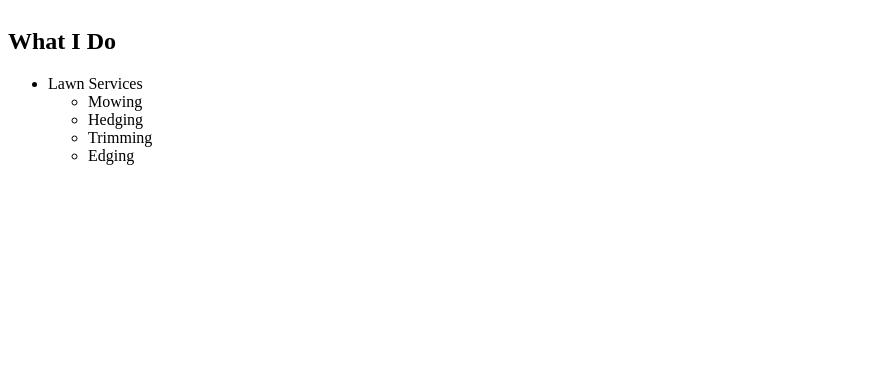
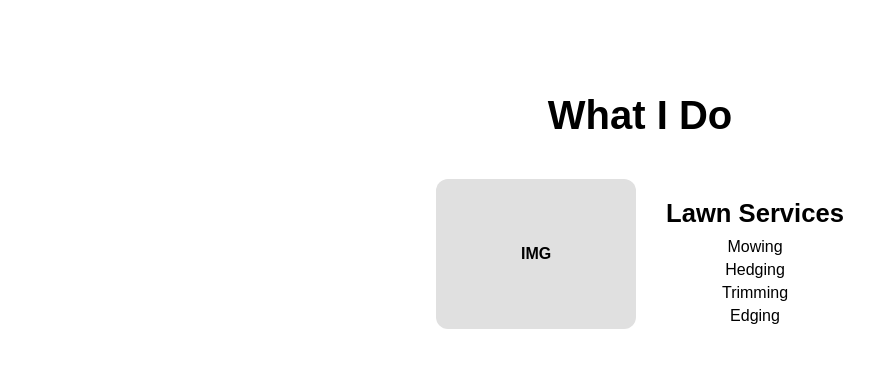
Before and after one commit to MurderMansion-Devs/MEHERS, a plain HTML site: page index.html in a window 1280 px wide. Shown: the whole page, without its empty margins (0-896 px from the left). Drawn offline with Linux system fonts and the light colour scheme.

Commit message:
Updates To Page Styles

```diff
--- a/index.html
+++ b/index.html
@@ -7,29 +7,24 @@
     <link rel="shortcut icon" href="favicon32.ico" type="image/x-icon">
 </head>
 <body>
+
 <section id="whatido">
-                <h1 class="section-header">
-                    What I Do
-                </h1>
+    <h1 class="section-header">What I Do</h1>
+
+    <div class="service">
+        <div class="service-image">IMG</div> <!-- placeholder -->
+        <div class="service-details">
+            <h2>Lawn Services</h2>
             <ul>
-                    <li>
-                        Lawn Services
-                    </li>
-                    <ul>
-                        <li>
-                            Mowing
-                        </li>
-                        <li>
-                            Hedging
-                        </li>
-                        <li>
-                            Trimming
-                        </li>
-                        <li>
-                            Edging
-                        </li>
+                <li>Mowing</li>
+                <li>Hedging</li>
+                <li>Trimming</li>
+                <li>Edging</li>
             </ul>
-                </ul>
+        </div>
+    </div>
+
 </section>
+
 </body>
 </html>
--- a/style.css
+++ b/style.css
@@ -1,6 +1,51 @@
-#whatido
-{
-align-self: center;
-align-items: center;
-align-content: center;
+body {
+    margin: 0;
+    font-family: Arial, sans-serif;
 }
+
+#whatido {
+    display: flex;
+    flex-direction: column;
+    align-items: center;
+    text-align: center;
+    padding: 60px 20px;
+}
+
+.section-header {
+    font-size: 2.5rem;
+    margin-bottom: 40px;
+}
+
+.service {
+    display: flex;
+    gap: 30px;
+    align-items: center;
+    justify-content: center;
+    max-width: 800px;
+}
+
+.service-image {
+    width: 200px;
+    height: 150px;
+    background: #e0e0e0;
+    display: flex;
+    align-items: center;
+    justify-content: center;
+    border-radius: 12px;
+    font-weight: bold;
+}
+
+.service-details h2 {
+    margin-bottom: 10px;
+    font-size: 1.6rem;
+}
+
+.service-details ul {
+    list-style: none;
+    padding: 0;
+    margin: 0;
+}
+
+.service-details li {
+    margin-bottom: 5px;
+}
```
Lines whose indentation alone changed are shown as unchanged.
